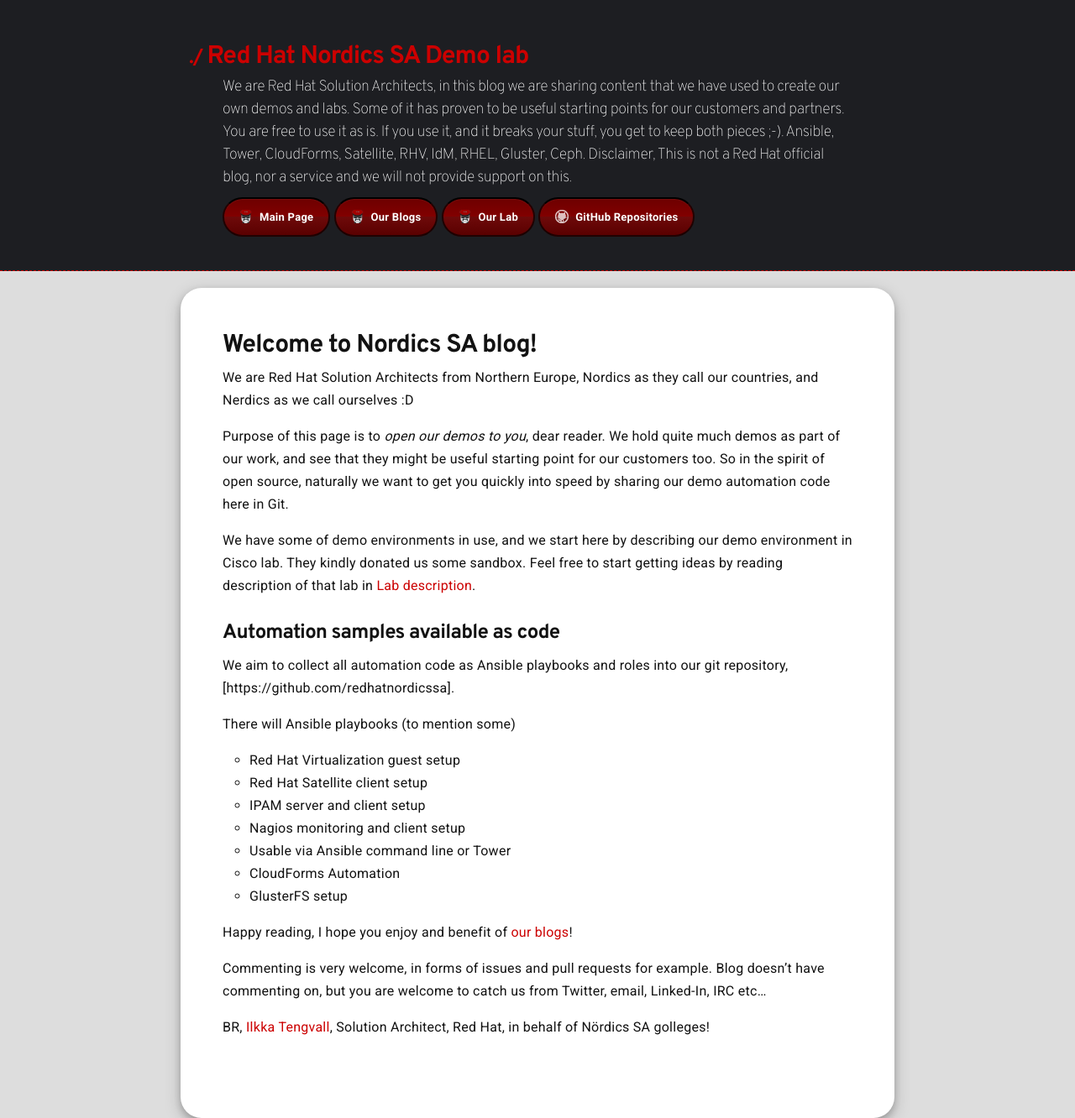
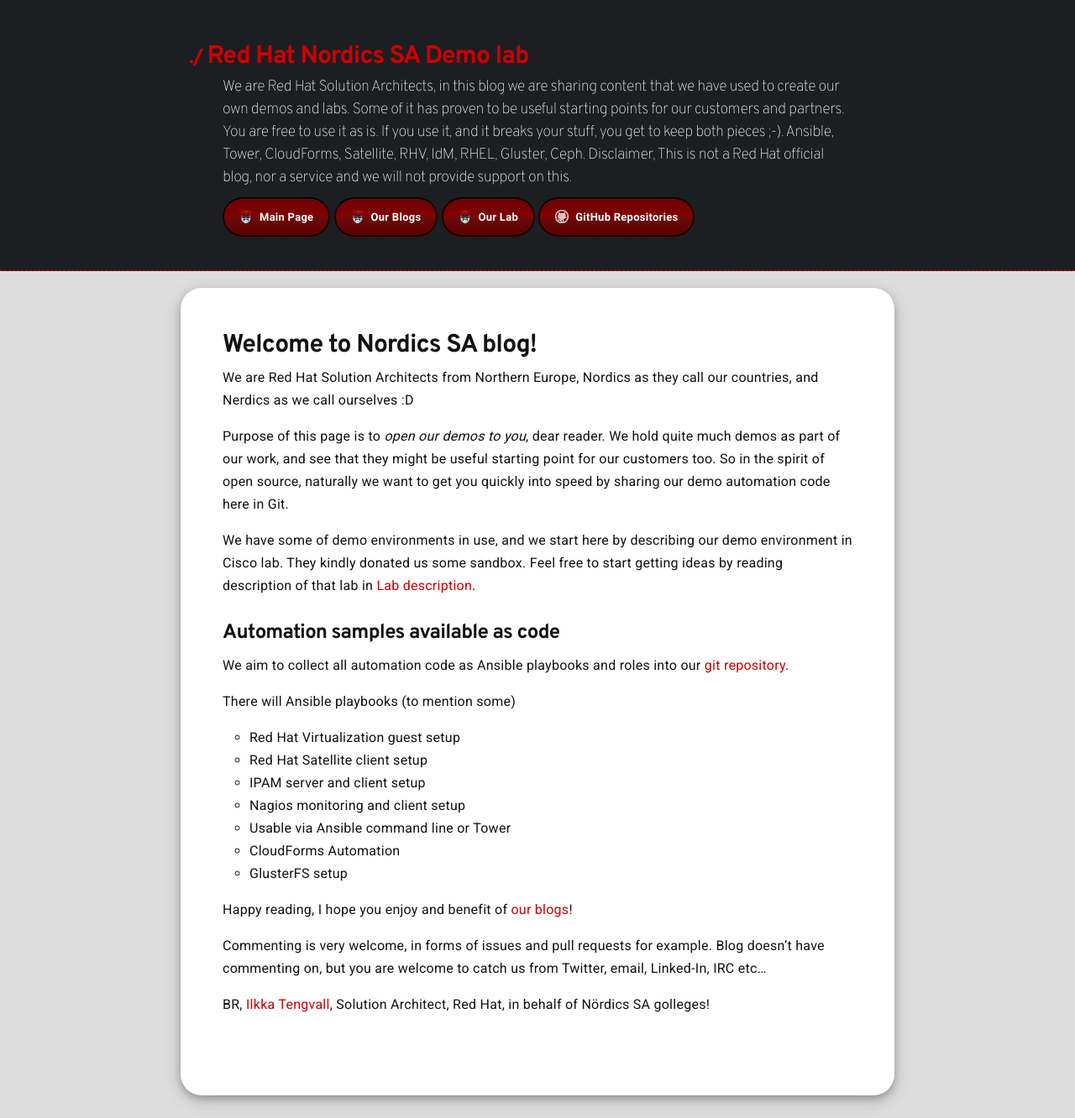
Before and after one commit to RedHatNordicsSA/RedHatNordicsSA.github.io, a Jekyll site: the page built from index.md, in a window 1280 px wide. Shown: the whole page at 84% size. Built offline with Jekyll 4.4.1, drawn with Linux system fonts in a browser that asks for light colours; our own code applies the rules of GitHub Pages for plain Markdown files.

Commit message:
Fix typo/link in index.md

```diff
--- a/index.md
+++ b/index.md
@@ -13,7 +13,7 @@
 
 ## Automation samples available as code
 
-We aim to collect all automation code as Ansible playbooks and roles into our git repository, [https://github.com/redhatnordicssa].
+We aim to collect all automation code as Ansible playbooks and roles into our [git repository](https://github.com/redhatnordicssa).
 
 There will Ansible playbooks (to mention some)
 
```
